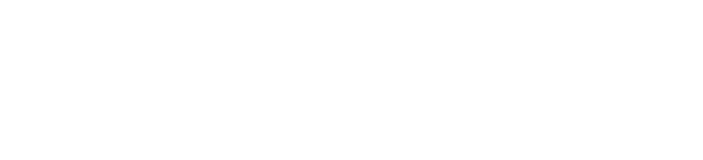
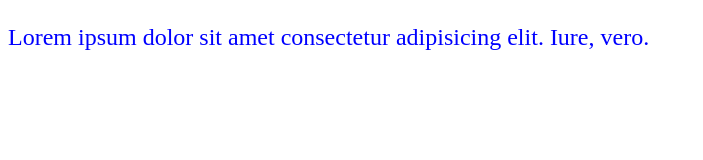
Before and after one commit to sinashojaeefar/sina, a plain HTML site: page index.html in a window 1280 px wide. Shown: the whole page, without its empty margins (0-703 px from the left). Drawn offline with Linux system fonts and the light colour scheme.

Commit message:
index.html edited and style.css added

```diff
--- a/index.html
+++ b/index.html
@@ -4,9 +4,14 @@
     <meta charset="UTF-8">
     <meta http-equiv="X-UA-Compatible" content="IE=edge">
     <meta name="viewport" content="width=device-width, initial-scale=1.0">
-    <title>Document</title>
+    <title>project test</title>
+    <link rel="stylesheet" href="style.css">
 </head>
 <body>
 
+    <p>
+        Lorem ipsum dolor sit amet consectetur adipisicing elit. Iure, vero.
+    </p>
+
 </body>
 </html>
--- /dev/null
+++ b/style.css
@@ -0,0 +1,4 @@
+p {
+    color: blue;
+    font-size: 24px;
+}
```
